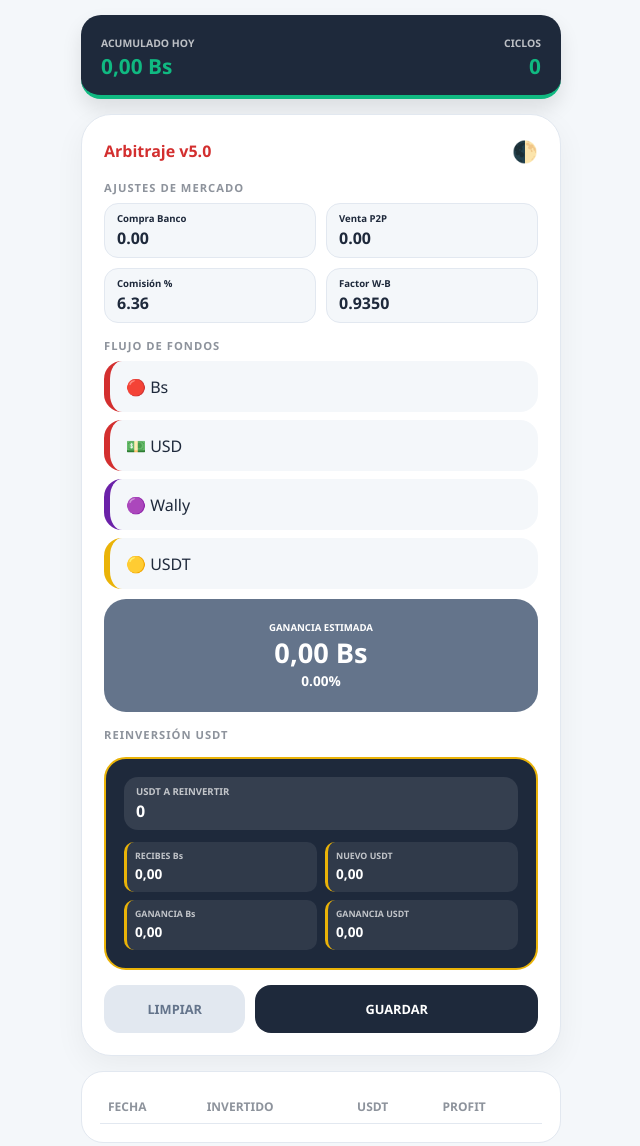
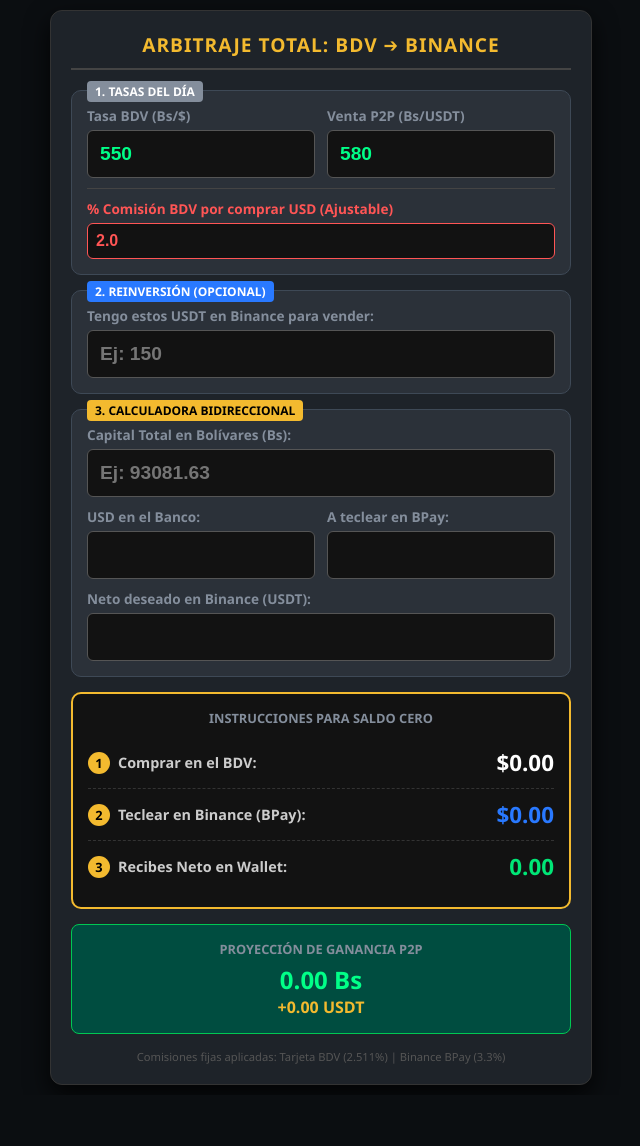
Before and after one commit to krauser0011/Flow-Calc, a plain HTML site: page index.html in a window 1280 px wide. Shown: the whole page, without its empty margins (319-959 px from the left). After the commit the page ends 1095 px from the top, so only its background shows below. Drawn offline with Linux system fonts and the light colour scheme.

Commit message:
Update title and styles in index.html

```diff
--- a/index.html
+++ b/index.html
@@ -3,228 +3,204 @@
 <head>
     <meta charset="UTF-8">
     <meta name="viewport" content="width=device-width, initial-scale=1.0">
-    <title>ArbMaster v5.0 - Pro Console</title>
+    <title>Calculadora Master Arbitraje - BDV</title>
     <style>
-        :root {
-            --bg: #f4f7fa; --card: #ffffff; --text: #1e293b; --border: #e2e8f0;
-            --bdv: #d32f2f; --wally: #6b21a8; --binance: #eab308; --success: #10b981;
-            --super: #06b6d4;
-        }
-        body.dark {
-            --bg: #0f172a; --card: #1e293b; --text: #f1f5f9; --border: #334155;
-        }
-        * { box-sizing: border-box; margin: 0; padding: 0; font-family: 'Segoe UI', system-ui, sans-serif; transition: 0.2s ease; }
-        body { background: var(--bg); color: var(--text); padding: 15px; display: flex; flex-direction: column; align-items: center; }
+        body { font-family: 'Segoe UI', Tahoma, sans-serif; background-color: #0b0e11; color: #eaecef; padding: 10px; display: flex; justify-content: center; margin: 0; }
+        .container { background: #1e2329; padding: 20px; border-radius: 12px; width: 100%; max-width: 500px; border: 1px solid #333; box-shadow: 0 10px 25px rgba(0,0,0,0.8); }
+        h2 { color: #f3ba2f; text-align: center; font-size: 1.2em; margin: 0 0 15px 0; border-bottom: 2px solid #444; padding-bottom: 10px; text-transform: uppercase; letter-spacing: 1px; }
 
-        /* Dashboard de Ganancia Diaria */
-        .dash-hoy { width: 100%; max-width: 480px; background: var(--text); color: white; padding: 15px 20px; border-radius: 20px; margin-bottom: 15px; display: flex; justify-content: space-between; align-items: center; box-shadow: 0 10px 20px rgba(0,0,0,0.1); border-bottom: 4px solid var(--success); }
-        .dash-hoy span { font-size: 0.65rem; font-weight: 800; text-transform: uppercase; opacity: 0.7; }
-        .dash-hoy b { font-size: 1.3rem; font-weight: 900; color: var(--success); }
+        .section { background: #2b3139; padding: 15px; border-radius: 10px; margin-bottom: 15px; border: 1px solid #3e4956; position: relative; }
+        .sec-title { position: absolute; top: -10px; left: 15px; background: #f3ba2f; color: #000; padding: 2px 8px; font-size: 0.75em; font-weight: bold; border-radius: 4px; text-transform: uppercase; }
 
-        .app { width: 100%; max-width: 480px; background: var(--card); padding: 22px; border-radius: 30px; border: 1px solid var(--border); box-shadow: 0 10px 30px rgba(0,0,0,0.05); }
-        .header { display: flex; justify-content: space-between; align-items: center; margin-bottom: 15px; }
-        .header h2 { font-size: 1rem; font-weight: 900; color: var(--bdv); }
+        label { display: block; font-size: 0.85em; color: #848e9c; margin-bottom: 5px; font-weight: bold; }
+        input { width: 100%; padding: 12px; background: #121212; border: 1px solid #555; color: #00ff88; border-radius: 6px; font-size: 1.2em; font-weight: bold; box-sizing: border-box; outline: none; transition: 0.2s; }
+        input:focus { border-color: #f3ba2f; background: #1a1a1a; }
 
-        .section-title { font-size: 0.7rem; font-weight: 800; opacity: 0.5; letter-spacing: 1px; margin: 15px 0 8px 0; text-transform: uppercase; }
+        .grid-2 { display: grid; grid-template-columns: 1fr 1fr; gap: 12px; }
 
-        .grid { display: grid; grid-template-columns: 1fr 1fr; gap: 10px; }
-        .input-group { background: var(--bg); padding: 8px 12px; border-radius: 14px; border: 1px solid var(--border); }
-        .input-group label { display: block; font-size: 0.6rem; font-weight: 800; margin-bottom: 2px; }
-        .input-group input { width: 100%; background: transparent; border: none; outline: none; color: var(--text); font-size: 1rem; font-weight: 700; }
+        /* TABLERO DE INSTRUCCIONES */
+        .board { background: #121212; border: 2px solid #f3ba2f; border-radius: 10px; padding: 15px; margin-bottom: 15px; }
+        .step { display: flex; justify-content: space-between; align-items: center; padding: 10px 0; border-bottom: 1px dashed #333; }
+        .step:last-child { border-bottom: none; }
+        .step-num { background: #f3ba2f; color: #000; width: 22px; height: 22px; display: inline-flex; justify-content: center; align-items: center; border-radius: 50%; font-weight: bold; font-size: 0.8em; margin-right: 8px; }
+        .step-text { font-size: 0.9em; font-weight: bold; color: #ccc; flex-grow: 1; }
+        .step-val { font-size: 1.4em; font-weight: 900; color: #fff; }
+        .val-usd { color: #2979ff; }
+        .val-usdt { color: #00e676; }
 
-        .step-box { margin-bottom: 8px; padding: 12px 16px; border-radius: 18px; background: var(--bg); border-left: 6px solid; display: flex; justify-content: space-between; align-items: center; }
-        .step-box.bdv { border-color: var(--bdv); }
-        .step-box.wally { border-color: var(--wally); }
-        .step-box.binance { border-color: var(--binance); }
-        .step-box input { background: transparent; border: none; outline: none; color: var(--text); font-size: 1.2rem; font-weight: 800; width: 60%; text-align: right; }
-
-        /* Semáforo de Rentabilidad */
-        .result-card { padding: 20px; border-radius: 22px; text-align: center; color: white; background: #64748b; margin-top: 10px; border: 2px solid transparent; }
-        .res-low { background: #10b981; } /* Verde normal */
-        .res-mid { background: #059669; box-shadow: 0 0 15px rgba(5, 150, 105, 0.4); border-color: #34d399; } /* Verde fuerte */
-        .res-high { background: #0891b2; box-shadow: 0 0 20px rgba(8, 145, 178, 0.5); border-color: #22d3ee; animation: pulse 2s infinite; } /* Cian Neón */
-        .res-loss { background: var(--bdv); }
-
-        @keyframes pulse { 0% { opacity: 1; } 50% { opacity: 0.85; } 100% { opacity: 1; } }
-
-        .reinvest-area { background: #1e293b; color: white; padding: 18px; border-radius: 22px; margin-top: 15px; border: 2px solid var(--binance); }
-        .reinvest-grid { display: grid; grid-template-columns: 1fr 1fr; gap: 8px; margin-top: 12px; }
-        .reinvest-item { background: rgba(255,255,255,0.08); padding: 8px; border-radius: 10px; border-left: 3px solid var(--binance); }
-        .reinvest-item span { display: block; font-size: 0.55rem; opacity: 0.7; font-weight: 700; }
-        .reinvest-item b { font-size: 0.85rem; }
-
-        .btn-group { display: grid; grid-template-columns: 1fr 2fr; gap: 10px; margin-top: 15px; }
-        .btn { padding: 15px; border-radius: 16px; border: none; font-weight: 900; cursor: pointer; font-size: 0.8rem; text-transform: uppercase; }
-        .btn-clear { background: #e2e8f0; color: #64748b; }
-        .btn-save { background: var(--text); color: white; }
-        body.dark .btn-clear { background: #334155; color: #cbd5e1; }
-        body.dark .btn-save { background: white; color: black; }
-
-        .history { width: 100%; max-width: 480px; margin-top: 15px; background: var(--card); border-radius: 22px; padding: 18px; border: 1px solid var(--border); }
-        table { width: 100%; border-collapse: collapse; font-size: 0.75rem; }
-        th { text-align: left; padding: 8px; opacity: 0.5; border-bottom: 1px solid var(--border); }
-        td { padding: 10px 8px; border-bottom: 1px solid var(--border); }
+        .profit-box { background: #004d40; border: 1px solid #00c853; border-radius: 8px; padding: 15px; text-align: center; }
+        .profit-title { font-size: 0.8em; color: #848e9c; font-weight: bold; margin-bottom: 5px; display: block; }
+        .profit-bs { font-size: 1.5em; font-weight: bold; color: #00ff88; display: block; }
+        .profit-usdt { font-size: 1em; color: #f3ba2f; font-weight: bold; }
     </style>
 </head>
 <body>
 
-<div class="dash-hoy">
-    <div><span>Acumulado Hoy</span><br><b id="totalHoy">0,00 Bs</b></div>
-    <div style="text-align: right;"><span>Ciclos</span><br><b id="countHoy">0</b></div>
-</div>
+<div class="container">
+    <h2>Arbitraje Total: BDV ➔ Binance</h2>
 
-<div class="app">
-    <div class="header">
-        <h2>Arbitraje v5.0</h2>
-        <button onclick="document.body.classList.toggle('dark')" style="background:none; border:none; cursor:pointer; font-size:1.3rem;">🌓</button>
-    </div>
-
-    <p class="section-title">Ajustes de Mercado</p>
-    <div class="grid">
-        <div class="input-group"><label>Compra Banco</label><input type="number" id="tasaBdv" value="0.00" oninput="recalc('ves')" onfocus="this.select()"></div>
-        <div class="input-group"><label>Venta P2P</label><input type="number" id="tasaP2p" value="0.00" oninput="recalc('ves')" onfocus="this.select()"></div>
-        <div class="input-group"><label>Comisión %</label><input type="number" id="pComision" value="6.36" oninput="recalc('ves')" onfocus="this.select()"></div>
-        <div class="input-group"><label>Factor W-B</label><input type="number" id="pFactor" value="0.9350" step="0.0001" oninput="recalc('ves')" onfocus="this.select()"></div>
-    </div>
-
-    <p class="section-title">Flujo de Fondos</p>
-    <div class="step-box bdv"><label>🔴 Bs</label><input type="number" id="valVes" oninput="recalc('ves')" onfocus="this.select()"></div>
-    <div class="step-box bdv"><label>💵 USD</label><input type="number" id="valBank" oninput="recalc('bank')" onfocus="this.select()"></div>
-    <div class="step-box wally"><label>🟣 Wally</label><input type="number" id="valWally" oninput="recalc('wally')" onfocus="this.select()"></div>
-    <div class="step-box binance"><label>🟡 USDT</label><input type="number" id="valBinance" oninput="recalc('binance')" onfocus="this.select()"></div>
-
-    <div class="result-card" id="caja">
-        <div style="font-size:0.6rem; font-weight:800; text-transform:uppercase;">Ganancia Estimada</div>
-        <div id="resGanancia" style="font-size:1.7rem; font-weight:900;">0,00 Bs</div>
-        <div id="resPct" style="font-size:0.85rem; font-weight:700;">0.00%</div>
-    </div>
-
-    <p class="section-title">Reinversión USDT</p>
-    <div class="reinvest-area">
-        <div class="input-group" style="background:rgba(255,255,255,0.1); border:none;">
-            <label style="color:white; opacity:0.7">USDT A REINVERTIR</label>
-            <input type="number" id="reUSDT" value="0" oninput="recalc('reinvest')" onfocus="this.select()" style="color:white;">
+    <div class="section" style="margin-top: 20px;">
+        <span class="sec-title" style="background: #848e9c; color: #fff;">1. Tasas del Día</span>
+        <div class="grid-2" style="margin-bottom: 10px;">
+            <div>
+                <label>Tasa BDV (Bs/$)</label>
+                <input type="number" id="tasaB" value="550" oninput="calc('tasas')">
+            </div>
+            <div>
+                <label>Venta P2P (Bs/USDT)</label>
+                <input type="number" id="tasaP" value="580" oninput="calc('tasas')">
+            </div>
         </div>
-        <div class="reinvest-grid">
-            <div class="reinvest-item"><span>RECIBES Bs</span><b id="reBsRecibidos">0,00</b></div>
-            <div class="reinvest-item"><span>NUEVO USDT</span><b id="reUsdtNuevo">0,00</b></div>
-            <div class="reinvest-item"><span>GANANCIA Bs</span><b id="reGanBs">0,00</b></div>
-            <div class="reinvest-item"><span>GANANCIA USDT</span><b id="reGanUsdt">0,00</b></div>
+        <div style="border-top: 1px solid #444; padding-top: 10px;">
+            <label style="color: #ff5555;">% Comisión BDV por comprar USD (Ajustable)</label>
+            <input type="number" id="feeCompraBdv" value="2.0" step="0.1" oninput="calc('tasas')" style="color: #ff5555; border-color: #ff5555; font-size: 1em; padding: 8px;">
         </div>
     </div>
 
-    <div class="btn-group">
-        <button class="btn btn-clear" onclick="resetFlow()">Limpiar</button>
-        <button class="btn btn-save" onclick="saveToHistory()">Guardar</button>
+    <div class="section">
+        <span class="sec-title" style="background: #2979ff; color: #fff;">2. Reinversión (Opcional)</span>
+        <label>Tengo estos USDT en Binance para vender:</label>
+        <input type="number" id="inReinvertir" placeholder="Ej: 150" oninput="calc('reinvertir')">
+    </div>
+
+    <div class="section">
+        <span class="sec-title">3. Calculadora Bidireccional</span>
+        <div style="margin-bottom: 10px;">
+            <label>Capital Total en Bolívares (Bs):</label>
+            <input type="number" id="inBs" placeholder="Ej: 93081.63" oninput="calc('bs')">
+        </div>
+
+        <div class="grid-2" style="margin-bottom: 10px;">
+            <div>
+                <label>USD en el Banco:</label>
+                <input type="number" id="inUsdBanco" oninput="calc('usdBanco')">
+            </div>
+            <div>
+                <label>A teclear en BPay:</label>
+                <input type="number" id="inBpay" oninput="calc('bpay')">
+            </div>
+        </div>
+
+        <div>
+            <label>Neto deseado en Binance (USDT):</label>
+            <input type="number" id="inUsdt" oninput="calc('usdt')">
+        </div>
+    </div>
+
+    <div class="board">
+        <div style="text-align: center; font-size: 0.8em; color: #848e9c; margin-bottom: 10px; text-transform: uppercase; font-weight: bold;">Instrucciones para Saldo Cero</div>
+
+        <div class="step">
+            <span class="step-num">1</span>
+            <span class="step-text">Comprar en el BDV:</span>
+            <span class="step-val" id="outComprar">$0.00</span>
+        </div>
+        <div class="step">
+            <span class="step-num">2</span>
+            <span class="step-text">Teclear en Binance (BPay):</span>
+            <span class="step-val val-usd" id="outTeclear">$0.00</span>
+        </div>
+        <div class="step">
+            <span class="step-num">3</span>
+            <span class="step-text">Recibes Neto en Wallet:</span>
+            <span class="step-val val-usdt" id="outRecibes">0.00</span>
+        </div>
+    </div>
+
+    <div class="profit-box">
+        <span class="profit-title">PROYECCIÓN DE GANANCIA P2P</span>
+        <span class="profit-bs" id="outGananciaBs">0.00 Bs</span>
+        <span class="profit-usdt" id="outGananciaUsdt">+0.00 USDT</span>
+    </div>
+
+    <div style="text-align: center; font-size: 0.7em; color: #555; margin-top: 15px;">
+        Comisiones fijas aplicadas: Tarjeta BDV (2.511%) | Binance BPay (3.3%)
     </div>
 </div>
 
-<div class="history">
-    <table id="historyTable">
-        <thead><tr><th>FECHA</th><th>INVERTIDO</th><th>USDT</th><th>PROFIT</th></tr></thead>
-        <tbody id="historyBody"></tbody>
-    </table>
-</div>
+<script>
+    // Comisiones fijas comprobadas en tu historial
+    const FEE_TARJETA = 0.02511;
+    const FEE_BPAY = 0.033;
 
-<script>
-    let history = JSON.parse(localStorage.getItem('arb_v50_data')) || [];
+    let ultimoOrigen = 'bs'; // Guarda cuál fue la última casilla que editaste
 
-    function recalc(src) {
-        const pCom = (parseFloat(document.getElementById('pComision').value) || 0) / 100;
-        const pFac = parseFloat(document.getElementById('pFactor').value) || 0;
-        const tBdv = parseFloat(document.getElementById('tasaBdv').value) || 0;
-        const tP2p = parseFloat(document.getElementById('tasaP2p').value) || 0;
+    function calc(origen) {
+        if (origen !== 'tasas') ultimoOrigen = origen;
+        else origen = ultimoOrigen; // Si cambias una tasa, recalcula basándose en la última entrada
 
-        let ves = 0, bank = 0, wally = 0, bin = 0;
+        // Obtener tasas
+        const tb = parseFloat(document.getElementById('tasaB').value) || 1;
+        const tp = parseFloat(document.getElementById('tasaP').value) || 1;
+        const feeCompraBdv = (parseFloat(document.getElementById('feeCompraBdv').value) || 0) / 100; // Ej: 2.0 -> 0.02
 
-        if(src === 'ves') {
-            ves = parseFloat(document.getElementById('valVes').value) || 0;
-            bank = tBdv > 0 ? ves / tBdv : 0;
-            wally = bank / (1 + pCom);
-            bin = wally * pFac;
-        } else if(src === 'bank') {
-            bank = parseFloat(document.getElementById('valBank').value) || 0;
-            ves = bank * tBdv;
-            wally = bank / (1 + pCom);
-            bin = wally * pFac;
-        } else if(src === 'wally') {
-            wally = parseFloat(document.getElementById('valWally').value) || 0;
-            bank = wally * (1 + pCom);
-            ves = bank * tBdv;
-            bin = wally * pFac;
-        } else if(src === 'binance') {
-            bin = parseFloat(document.getElementById('valBinance').value) || 0;
-            wally = bin / pFac;
-            bank = wally * (1 + pCom);
-            ves = bank * tBdv;
+        let bs = 0, usdBanco = 0, bpay = 0, usdt = 0;
+
+        // LÓGICA ESPEJO
+        if (origen === 'reinvertir') {
+            const usdtInicial = parseFloat(document.getElementById('inReinvertir').value) || 0;
+            bs = usdtInicial * tp;
+            document.getElementById('inBs').value = bs.toFixed(2);
+            origen = 'bs'; // Al convertir USDT a Bs, el flujo continúa como si hubieras escrito Bs
         }
 
-        if(src !== 'ves' && src !== 'reinvest') document.getElementById('valVes').value = ves.toFixed(2);
-        if(src !== 'bank' && src !== 'reinvest') document.getElementById('valBank').value = bank.toFixed(2);
-        if(src !== 'wally' && src !== 'reinvest') document.getElementById('valWally').value = wally.toFixed(2);
-        if(src !== 'binance' && src !== 'reinvest') document.getElementById('valBinance').value = bin.toFixed(4);
+        if (origen === 'bs') {
+            bs = parseFloat(document.getElementById('inBs').value) || 0;
+            // Quitamos la comisión variable de compra (Ej: 2%)
+            usdBanco = bs / (tb * (1 + feeCompraBdv));
+            bpay = usdBanco / (1 + FEE_TARJETA);
+            usdt = bpay * (1 - FEE_BPAY);
 
-        const ganBs = (bin * tP2p) - ves;
-        const pct = ves > 0 ? (ganBs / ves) * 100 : 0;
+            document.getElementById('inUsdBanco').value = usdBanco.toFixed(2);
+            document.getElementById('inBpay').value = bpay.toFixed(2);
+            document.getElementById('inUsdt').value = usdt.toFixed(2);
+        }
+        else if (origen === 'usdBanco') {
+            usdBanco = parseFloat(document.getElementById('inUsdBanco').value) || 0;
+            bs = usdBanco * tb * (1 + feeCompraBdv);
+            bpay = usdBanco / (1 + FEE_TARJETA);
+            usdt = bpay * (1 - FEE_BPAY);
 
-        document.getElementById('resGanancia').innerText = ganBs.toLocaleString('es-VE',{minimumFractionDigits:2}) + ' Bs';
-        document.getElementById('resPct').innerText = (ganBs>=0?'+':'') + pct.toFixed(2) + '%';
+            document.getElementById('inBs').value = bs.toFixed(2);
+            document.getElementById('inBpay').value = bpay.toFixed(2);
+            document.getElementById('inUsdt').value = usdt.toFixed(2);
+        }
+        else if (origen === 'bpay') {
+            bpay = parseFloat(document.getElementById('inBpay').value) || 0;
+            usdBanco = bpay * (1 + FEE_TARJETA);
+            bs = usdBanco * tb * (1 + feeCompraBdv);
+            usdt = bpay * (1 - FEE_BPAY);
 
-        // Lógica del Semáforo
-        const caja = document.getElementById('caja');
-        caja.className = 'result-card';
-        if (ves > 0) {
-            if (pct <= 0) caja.classList.add('res-loss');
-            else if (pct < 1.0) caja.classList.add('res-low');
-            else if (pct < 2.5) caja.classList.add('res-mid');
-            else caja.classList.add('res-high');
+            document.getElementById('inBs').value = bs.toFixed(2);
+            document.getElementById('inUsdBanco').value = usdBanco.toFixed(2);
+            document.getElementById('inUsdt').value = usdt.toFixed(2);
+        }
+        else if (origen === 'usdt') {
+            usdt = parseFloat(document.getElementById('inUsdt').value) || 0;
+            bpay = usdt / (1 - FEE_BPAY);
+            usdBanco = bpay * (1 + FEE_TARJETA);
+            bs = usdBanco * tb * (1 + feeCompraBdv);
+
+            document.getElementById('inBs').value = bs.toFixed(2);
+            document.getElementById('inUsdBanco').value = usdBanco.toFixed(2);
+            document.getElementById('inBpay').value = bpay.toFixed(2);
         }
 
-        // Lógica Reinversión
-        let reUsdt = parseFloat(document.getElementById('reUSDT').value) || 0;
-        let reBs = reUsdt * tP2p;
-        let reBinNuevo = (tBdv > 0) ? ((reBs / tBdv) / (1 + pCom)) * pFac : 0;
-        let reGUsdt = reBinNuevo - reUsdt;
+        // ACTUALIZAR EL TABLERO DE INSTRUCCIONES
+        document.getElementById('outComprar').innerText = "$" + usdBanco.toFixed(2);
+        document.getElementById('outTeclear').innerText = "$" + bpay.toFixed(2);
+        document.getElementById('outRecibes').innerText = usdt.toFixed(2) + " USDT";
 
-        document.getElementById('reBsRecibidos').innerText = reBs.toLocaleString('es-VE',{minimumFractionDigits:2}) + ' Bs';
-        document.getElementById('reUsdtNuevo').innerText = reBinNuevo.toFixed(4) + ' USDT';
-        document.getElementById('reGanBs').innerText = (reGUsdt * tP2p).toLocaleString('es-VE',{minimumFractionDigits:2}) + ' Bs';
-        document.getElementById('reGanUsdt').innerText = reGUsdt.toFixed(4) + ' $';
+        // CÁLCULO DE GANANCIA
+        const retornoBs = usdt * tp;
+        const gananciaBs = retornoBs - bs;
+        const gananciaUsdt = gananciaBs / tp;
+
+        document.getElementById('outGananciaBs').innerText = (gananciaBs >= 0 ? "+" : "") + gananciaBs.toLocaleString('es-VE', {minimumFractionDigits: 2}) + " Bs";
+        document.getElementById('outGananciaUsdt').innerText = (gananciaUsdt >= 0 ? "+" : "") + gananciaUsdt.toFixed(2) + " USDT";
+        document.getElementById('outGananciaBs').style.color = gananciaBs >= 0 ? "#00ff88" : "#ff5555";
     }
+</script>
 
-    function resetFlow() {
-        ['valVes','valBank','valWally','valBinance','reUSDT'].forEach(id => document.getElementById(id).value = '');
-        recalc('ves');
-    }
-
-    function saveToHistory() {
-        const entry = {
-            date: new Date().toLocaleDateString(),
-            ves: document.getElementById('valVes').value,
-            bin: document.getElementById('valBinance').value,
-            gan: parseFloat(document.getElementById('resGanancia').innerText.replace('.','').replace(',','.'))
-        };
-        history.unshift(entry);
-        localStorage.setItem('arb_v50_data', JSON.stringify(history));
-        renderHistory();
-        calculateDaily();
-    }
-
-    function calculateDaily() {
-        const today = new Date().toLocaleDateString();
-        const recordsToday = history.filter(h => h.date === today);
-        const total = recordsToday.reduce((sum, h) => sum + h.gan, 0);
-        document.getElementById('totalHoy').innerText = total.toLocaleString('es-VE',{minimumFractionDigits:2}) + ' Bs';
-        document.getElementById('countHoy').innerText = recordsToday.length;
-    }
-
-    function renderHistory() {
-        document.getElementById('historyBody').innerHTML = history.slice(0,10).map(h => `
-            <tr><td>${h.date}</td><td>${h.ves}</td><td>${h.bin}</td><td style="color:var(--success); font-weight:800">+${h.gan.toLocaleString('es-VE')}</td></tr>
-        `).join('');
-    }
-
-    window.onload = () => { renderHistory(); calculateDaily(); };
-</script>
 </body>
 </html>
```
